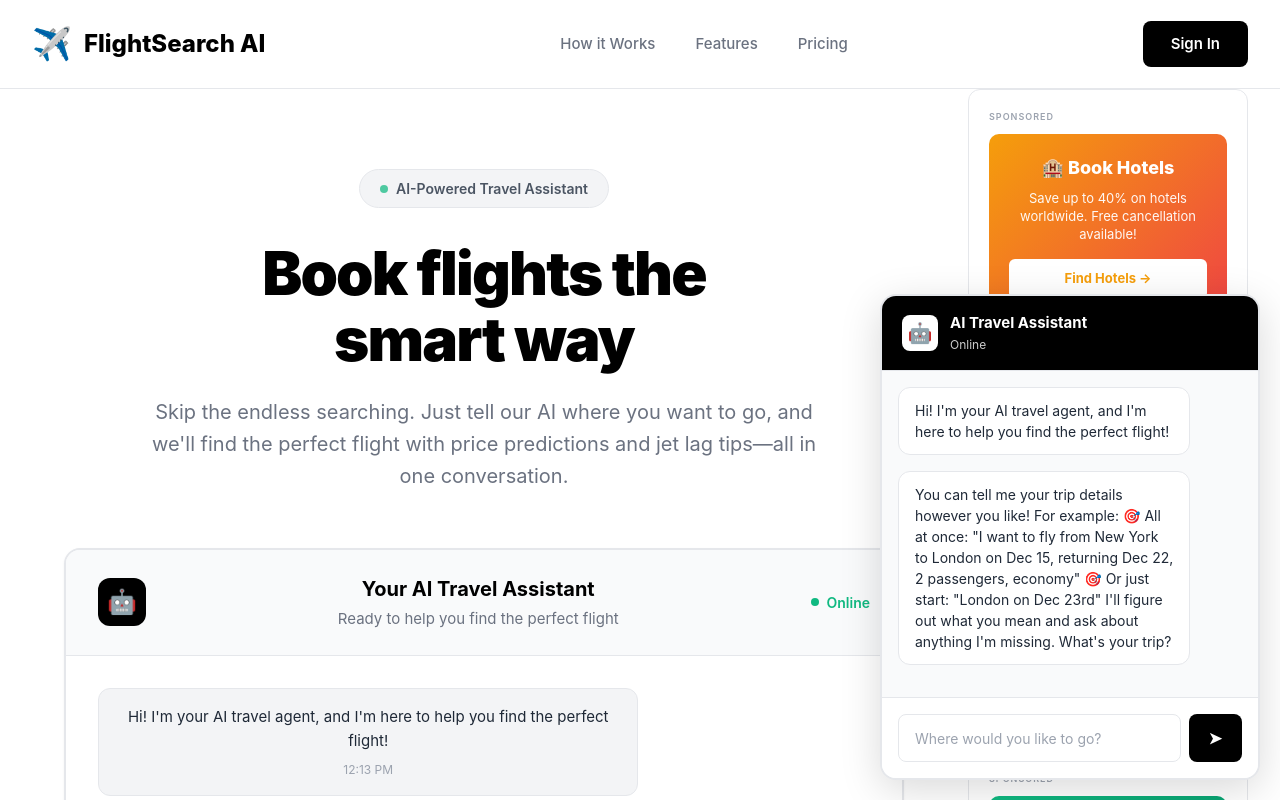
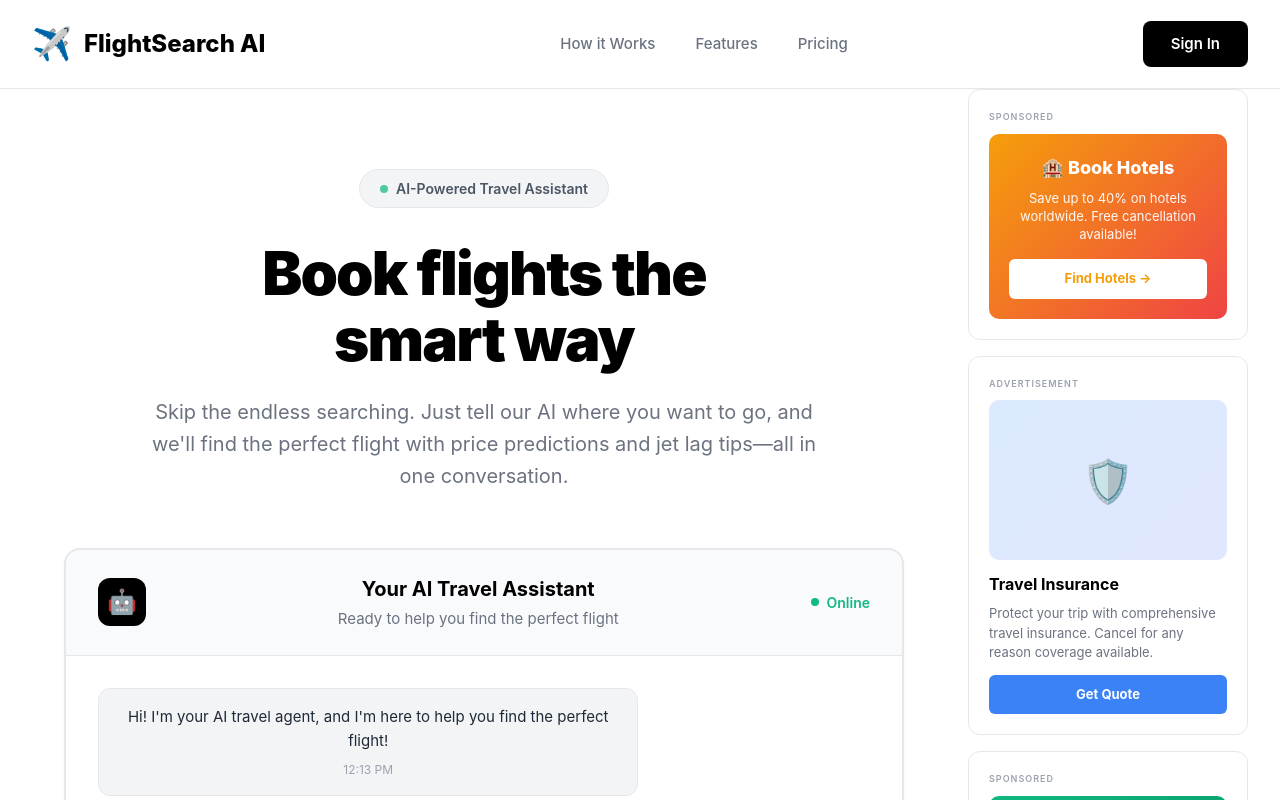
Before and after one commit to annantsrivastava/flightsearch-app, a React (Vite) app: page / in a window 1280 px wide. Shown: the top 800 px of the page. Built offline with nearby package versions, Linux system fonts and the light colour scheme.

Commit message:
Update App.jsx

```diff
--- a/src/App.jsx
+++ b/src/App.jsx
@@ -1276,46 +1276,6 @@ Remember our previous conversation and build on it.`
 
       </div> {/* End main-container */}
 
-      {/* FIXED FLOATING CHAT - ALWAYS VISIBLE */}
-      <div className="floating-chat-widget">
-        <div className="chat-widget-header">
-          <div className="ai-avatar-small">🤖</div>
-          <div className="widget-title">
-            <div>AI Travel Assistant</div>
-            <div className="widget-status">Online</div>
-          </div>
-        </div>
-
-        <div className="widget-messages">
-          {chatMessages.map((message) => (
-            <div key={message.id} className={`widget-message ${message.type}`}>
-              <div className="widget-message-text">{message.text}</div>
-            </div>
-          ))}
-          {isTyping && (
-            <div className="widget-message ai">
-              <div className="typing-indicator">
-                <span></span><span></span><span></span>
-              </div>
-            </div>
-          )}
-        </div>
-
-        <div className="widget-input">
-          <input
-            type="text"
-            className="widget-input-field"
-            placeholder="Where would you like to go?"
-            value={chatInput}
-            onChange={(e) => setChatInput(e.target.value)}
-            onKeyPress={(e) => e.key === 'Enter' && handleSendMessage()}
-          />
-          <button className="widget-send-btn" onClick={handleSendMessage}>
-            ➤
-          </button>
-        </div>
-      </div>
-
       {/* Sign In Modal */}
       {showSignIn && (
         <div className="modal-overlay" onClick={() => setShowSignIn(false)}>
```
